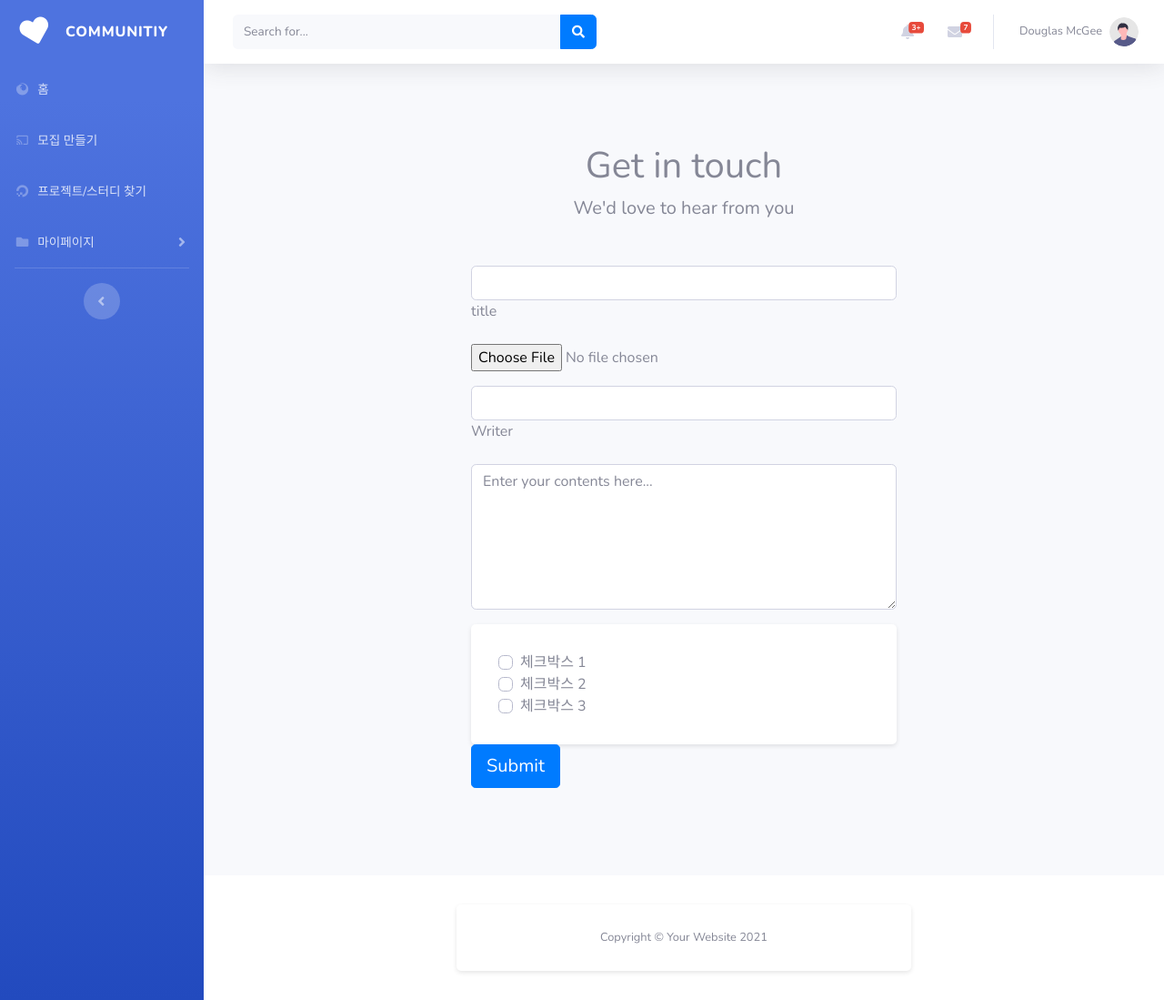
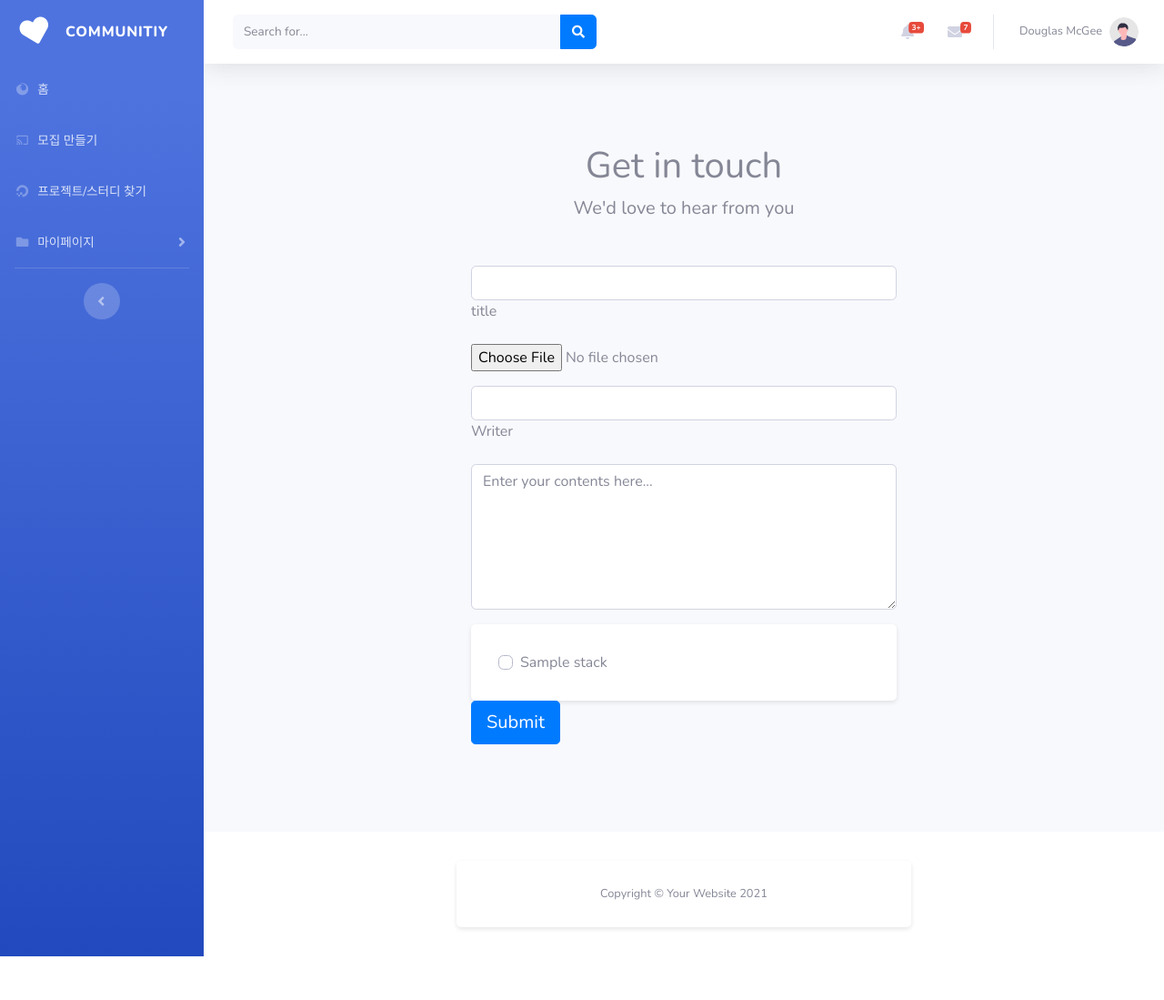
Before and after one commit to 10000JI/DY_PROJECT, a Java web app: template src/main/webapp/WEB-INF/views/board/add.jsp in a window 1280 px wide. Shown: the whole page at 91% size. After the commit the page ends 1051 px from the top, so only its background shows below. Run offline with Spring Boot 4, a stand-in JSP engine, Linux system fonts and the light colour scheme; the template is opened without the code that fills it: most values are stand-ins (such as "Sample title", 1, 10 or a date in 2020); some of the project's set-up classes (security, data sources, template engines, error pages and the like) are left out, and stand-ins take their place; some libraries are stand-ins or nearby versions.

Commit message:
stackList

```diff
--- a/src/main/java/com/dev/base/board/BoardController.java
+++ b/src/main/java/com/dev/base/board/BoardController.java
@@ -1,4 +1,6 @@
 package com.dev.base.board;
+
+import java.util.List;
 
 import org.springframework.beans.factory.annotation.Autowired;
 import org.springframework.stereotype.Controller;
@@ -25,6 +27,8 @@ public class BoardController {
 	@GetMapping("add")
 	public ModelAndView setInsert(@ModelAttribute BoardVO boardVO) throws Exception{
 		ModelAndView mv = new ModelAndView();
+		List<StackVO> stackVO = boardService.getStackList();
+		mv.addObject("list", stackVO);
 		mv.setViewName("board/add");
 		return mv;
 	}
--- a/src/main/java/com/dev/base/board/BoardDAO.java
+++ b/src/main/java/com/dev/base/board/BoardDAO.java
@@ -1,4 +1,6 @@
 package com.dev.base.board;
+
+import java.util.List;
 
 import org.apache.ibatis.annotations.Mapper;
 
@@ -8,4 +10,6 @@ public interface BoardDAO {
 	public int setInsert(BoardVO boardVO) throws Exception;
 
 	public int setBoardFileAdd(BoardFileVO boardFileVO) throws Exception;
+
+	public List<StackVO> getStackList() throws Exception;
 }
--- a/src/main/java/com/dev/base/board/BoardVO.java
+++ b/src/main/java/com/dev/base/board/BoardVO.java
@@ -1,6 +1,7 @@
 package com.dev.base.board;
 
 import java.sql.Date;
+import java.util.List;
 
 import javax.validation.constraints.NotBlank;
 import javax.validation.constraints.Size;
@@ -17,4 +18,6 @@ public class BoardVO {
 	private String writer;
 	private Date regDate;
 	private Long Hit;
+
+	private List<StackVO> stackVOs;
 }
--- a/src/main/resources/database/config/MybatisConfig.xml
+++ b/src/main/resources/database/config/MybatisConfig.xml
@@ -12,6 +12,7 @@
 		<typeAlias type="com.dev.base.member.RoleVO" alias="RoleVO"/>
 		<typeAlias type="com.dev.base.board.BoardVO" alias="BoardVO"/>
 		<typeAlias type="com.dev.base.board.BoardFileVO" alias="BoardFileVO"/>
+		<typeAlias type="com.dev.base.board.StackVO" alias="StackVO"/>
 
 	</typeAliases>
 </configuration>
--- a/src/main/resources/database/mappers/BoardMapper.xml
+++ b/src/main/resources/database/mappers/BoardMapper.xml
@@ -13,4 +13,8 @@
  		INSERT INTO BOARDFILES (NUM, FILENAME,ORINAME)
  		VALUES(#{num}, #{fileName},#{oriName})
  	</insert>
+
+ 	<select id="getStackList" resultType="StackVO">
+ 		select * from STACK
+ 	</select>
  </mapper>
--- a/src/main/webapp/WEB-INF/views/board/add.jsp
+++ b/src/main/webapp/WEB-INF/views/board/add.jsp
@@ -110,18 +110,12 @@
                                     <!DOCTYPE html>
 
 				    <div class="container">
+				    	<c:forEach items="${list}" var="dto">
 				            <div class="custom-control custom-checkbox">
-				                <input class="custom-control-input" type="checkbox" name="체크박스이름" value="값1" id="체크박스1">
-				                <label class="custom-control-label" for="체크박스1">체크박스 1</label>
+				                <input class="custom-control-input" type="checkbox" name="${dto.stackNum}" value="${dto.stackNum}" id="${dto.stackNum}">
+				                <label class="custom-control-label" for="${dto.stackNum}">${dto.stack}</label>
 				            </div>
-				            <div class="custom-control custom-checkbox">
-				                <input class="custom-control-input" type="checkbox" name="체크박스이름" value="값2" id="체크박스2">
-				                <label class="custom-control-label" for="체크박스2">체크박스 2</label>
-				            </div>
-				            <div class="custom-control custom-checkbox">
-				                <input class="custom-control-input" type="checkbox" name="체크박스이름" value="값3" id="체크박스3">
-				                <label class="custom-control-label" for="체크박스3">체크박스 3</label>
-				            </div>
+						</c:forEach>
 				     </div>
                                     <!-- Submit Button-->
                                     <div class="d-grid"><button class="btn btn-primary btn-lg" id="submitButton" type="submit">Submit</button></div>
```
Also changed, not shown: src/main/java/com/dev/base/board/BoardService.java (+7 -0 lines), src/main/java/com/dev/base/board/StackVO.java (added, +11 -0 lines).
